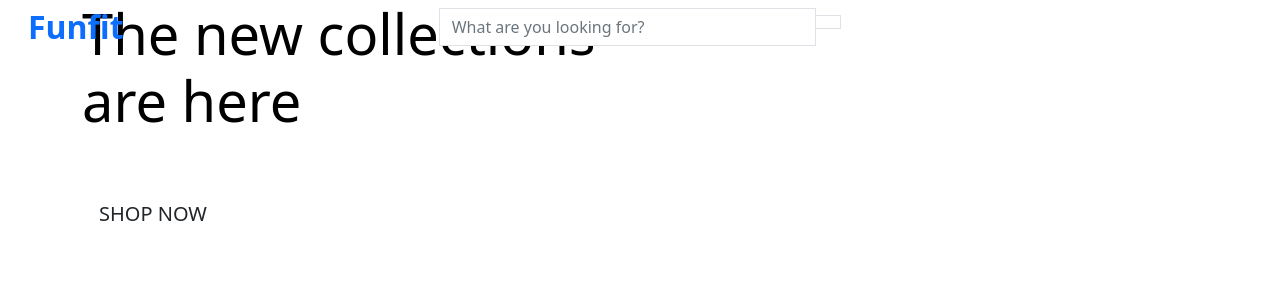
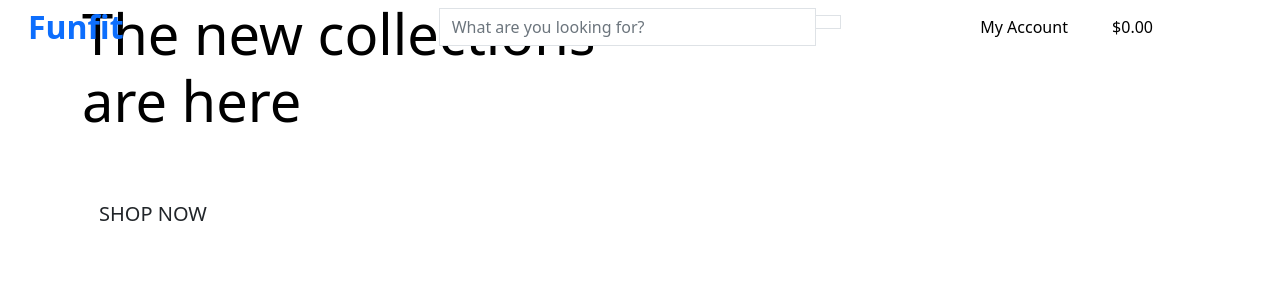
Before and after one commit to mariogusman/Funfit, a Django app: page / in a window 1280 px wide. Shown: the top 300 px of the page. Run offline with Django 3.2, Linux system fonts and the light colour scheme.

Commit message:
adds header to main page

```diff
--- a/templates/base.html
+++ b/templates/base.html
@@ -65,10 +65,50 @@
                 </form>
 
             </div>
+            <!-- My account, login, register, logout, shopping cart, superuser menus -->
             <div class="col-12 col-lg-4 my-auto py-1 py-lg-0">
                 <ul class="list-inline list-unstyled text-center text-lg-right my-0">
-                    <li class="list-inline-item dropdown"></li>
-                    <li class="list-inline-item"></li>
+                    <li class="list-inline-item dropdown">
+                        <!-- Dropdown from bootstrap docs -->
+                        <a class="text-black nav-link" href="#" id="user-options" data-toggle="dropdown" aria-haspopup="true" aria-expanded="false">
+                            <div class="text-center">
+                                <div><i class="fas fa-user fa-lg"></i></div>
+                                <p class="my-0">My Account</p>
+                            </div>
+                        </a>
+
+                        <div class="dropdown-menu border-0" aria-labelledby="user-options">
+                            <!-- If user is logged in, shows profle, logout -->
+                            {% if request.user.is_authenticated %}
+                                <!-- If superuser can edit products -->
+                                {% if request.user.is_superuser %}
+                                    <a href="" class="dropdown-item">Product Management</a>
+                                {% endif %}
+                                <a href="" class="dropdown-item">My Profile</a>
+                                <!-- logout, signup and login below from allauth -->
+                                <a href="{% url 'account_logout' %}" class="dropdown-item">Logout</a>
+                            {% else %}
+                                <a href="{% url 'account_signup' %}" class="dropdown-item">Register</a>
+                                <a href="{% url 'account_login' %}" class="dropdown-item">Login</a>
+                            {% endif %}
+                        </div>
+                    </li>
+                    <!-- Shopping bag -->
+                    <li class="list-inline-item">
+                        <a class="{% if grand_total %}text-info font-weight-bold{% else %}text-black{% endif %} nav-link" href="">
+                            <div class="text-center">
+                                <div><i class="fas fa-shopping-bag fa-lg"></i></div>
+                                <p class="my-0">
+                                    <!-- Print formatted grand_total variable if true, else print zero -->
+                                    {% if grand_total %}
+                                        ${{ grand_total|floatformat:2 }}
+                                    {% else %}
+                                        $0.00
+                                    {% endif %}
+                                </p>
+                            </div>
+                        </a>
+                    </li>
                 </ul>
             </div>
 
```
